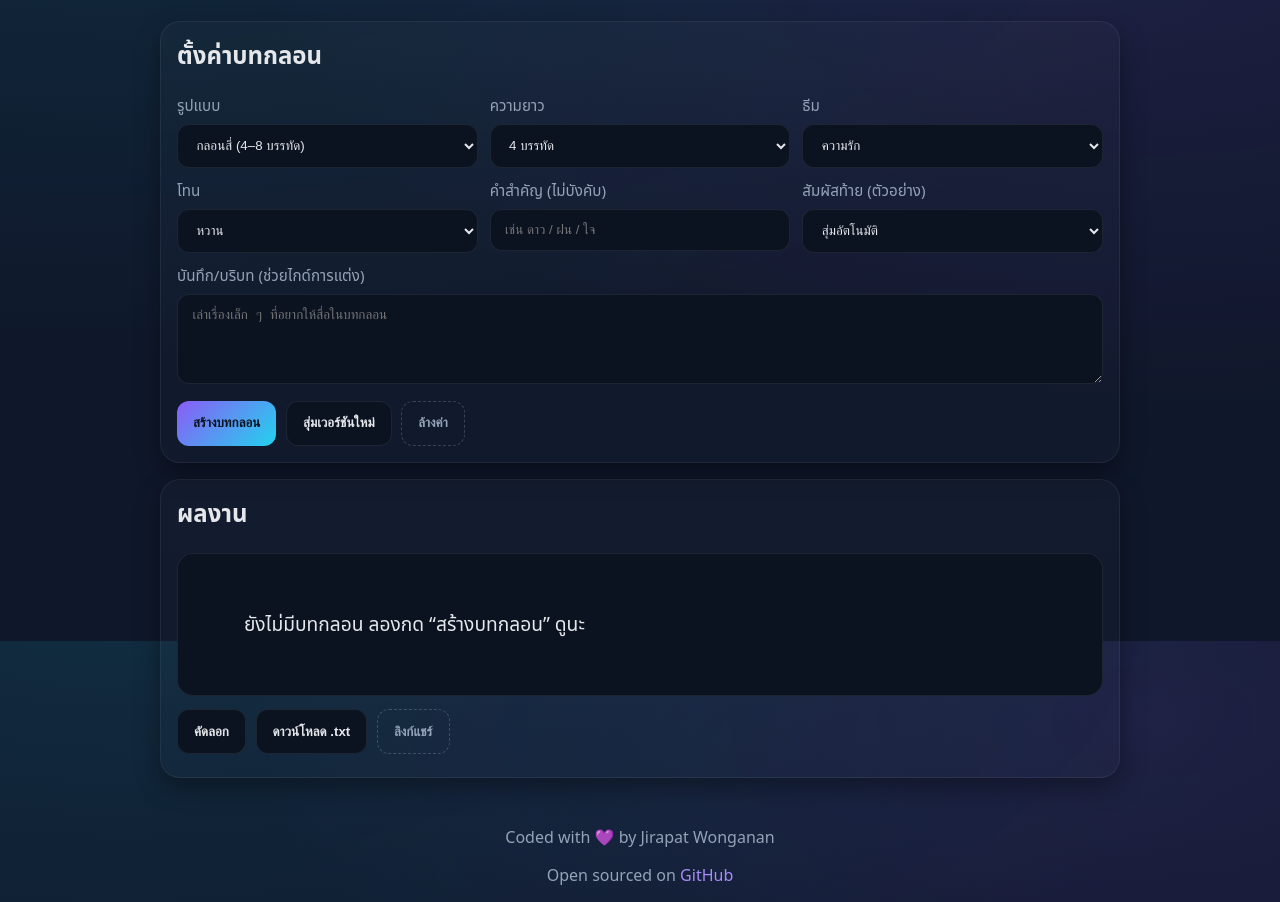
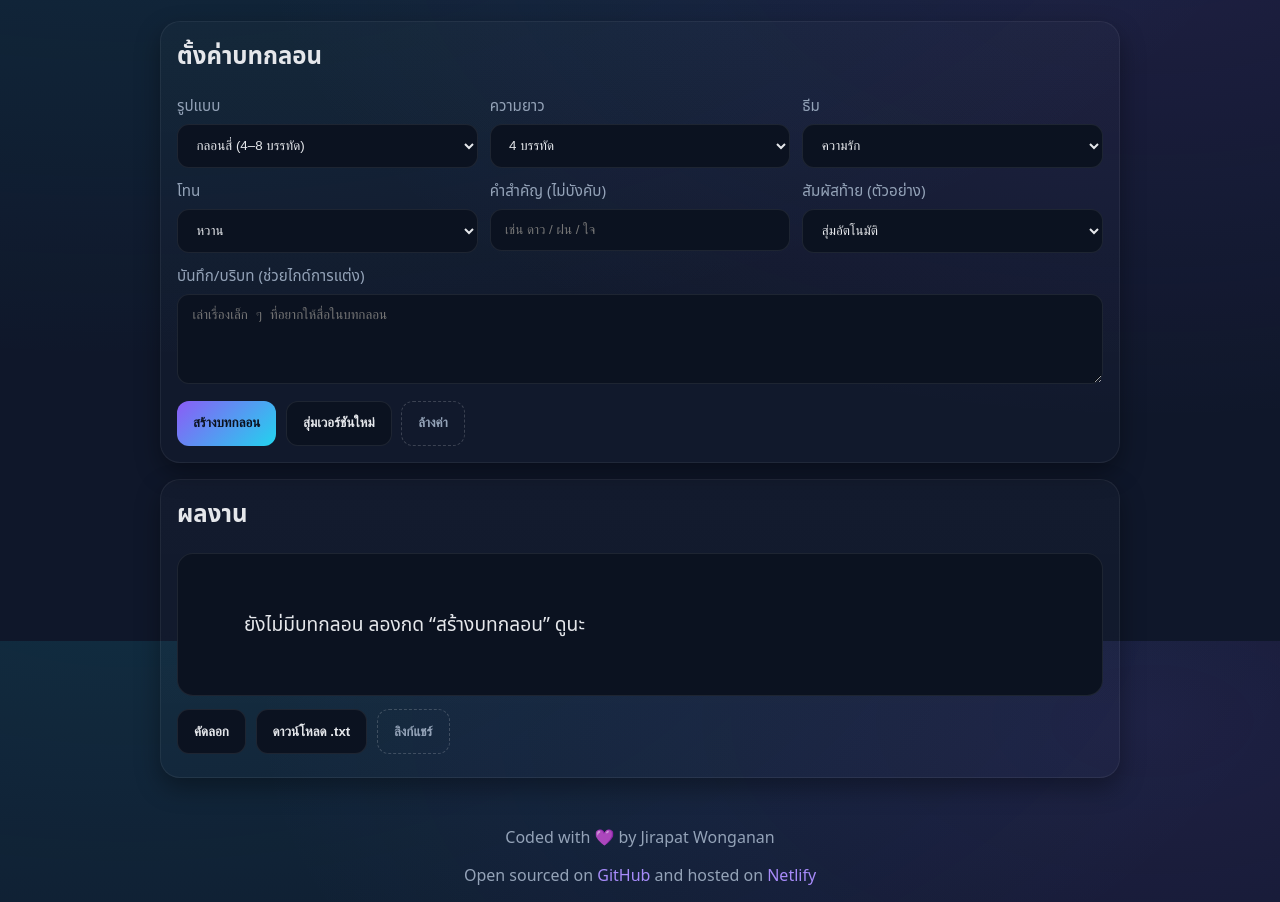
Before and after one commit to Jiraphat99/Thai-poem_generator, a plain HTML site: page index.html in a window 1280 px wide. Shown: the part 159-1061 px from the top of the page. Drawn offline with nearby package versions, Linux system fonts and the light colour scheme.

Commit message:
Added link to live website

```diff
--- a/index.html
+++ b/index.html
@@ -130,6 +130,13 @@
           rel="noopener"
           >GitHub</a
         >
+        and hosted on
+        <a
+          href="https://thaipoemsgenerator.netlify.app/"
+          target="_blank"
+          rel="noopener"
+          >Netlify</a
+        >
       </p>
     </footer>
 
```
